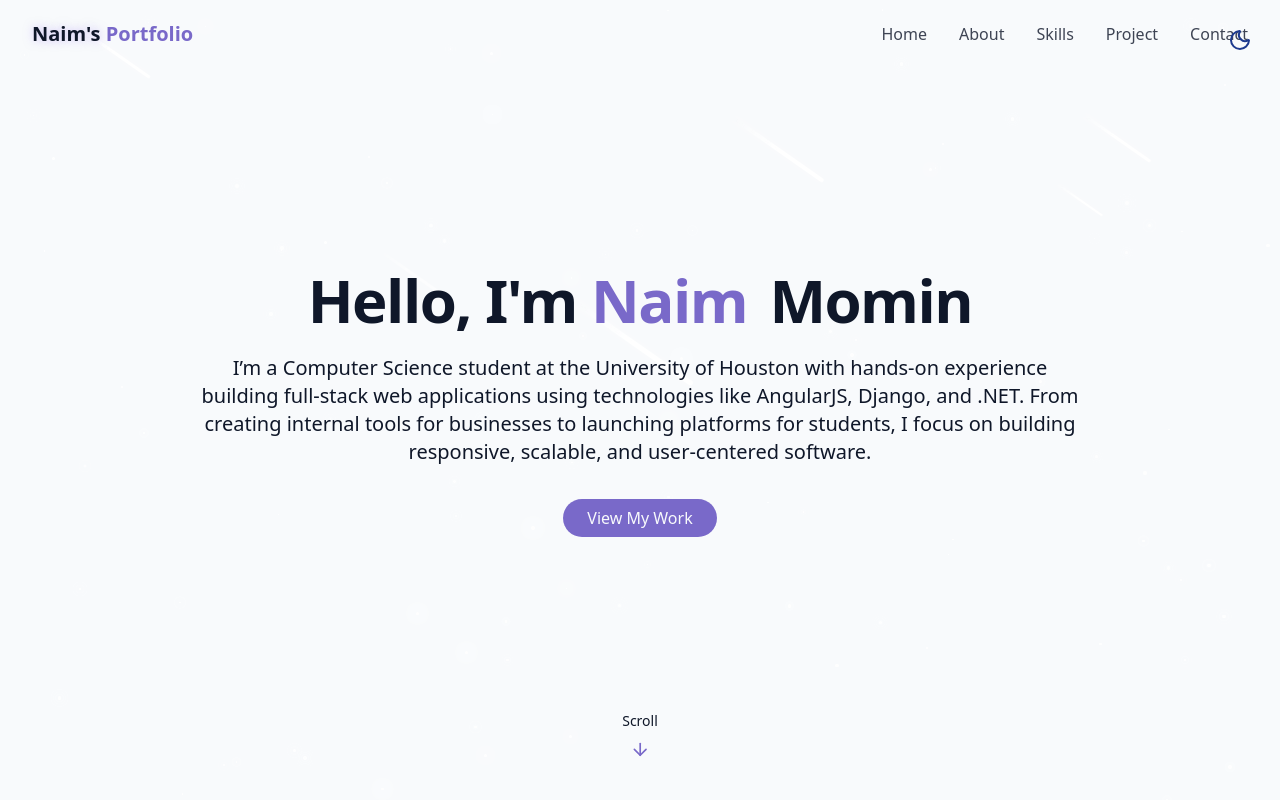
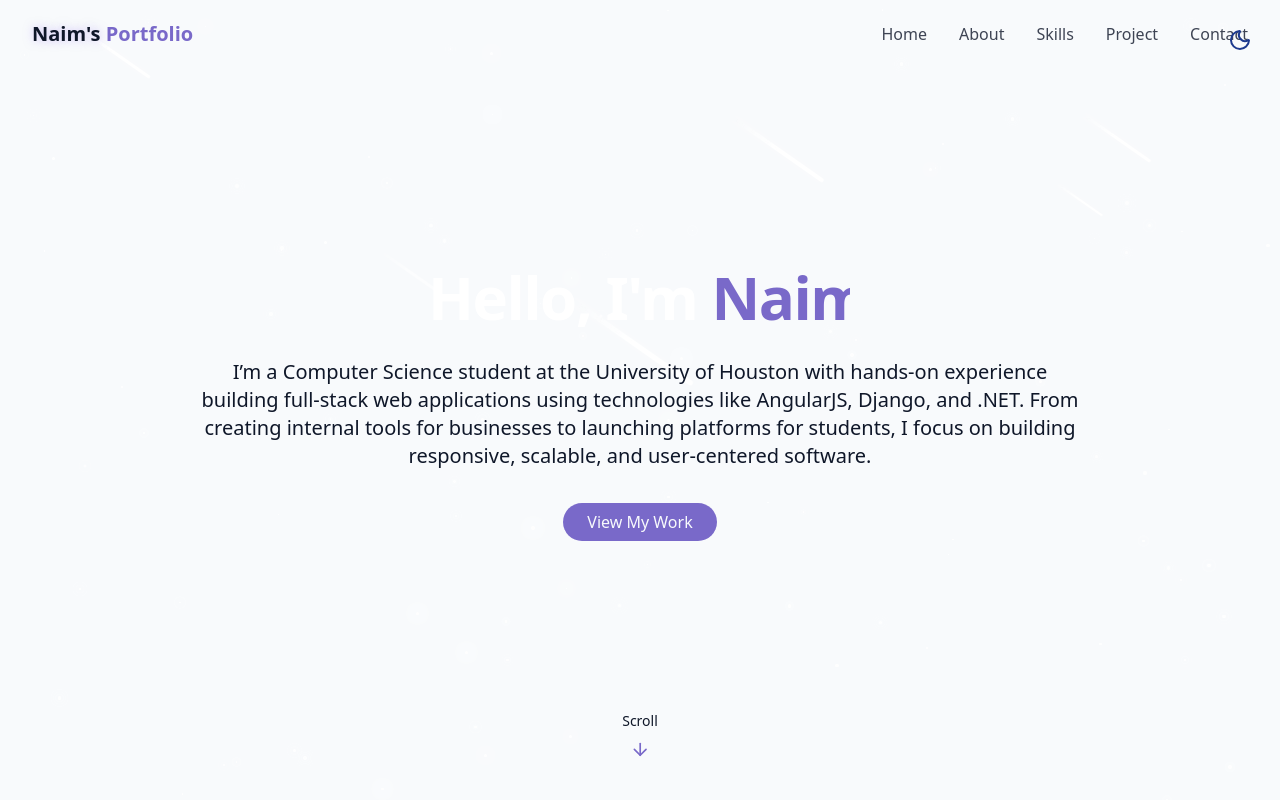
Before and after one commit to Mominnaim/NaimsReactPortfolio, a React (Vite) app: page / in a window 1280 px wide. Shown: the top 800 px of the page. Built offline with nearby package versions, Linux system fonts and the light colour scheme.

Commit message:
added typing animation and created fix navbar

```diff
--- a/src/components/HeroSection.jsx
+++ b/src/components/HeroSection.jsx
@@ -6,9 +6,9 @@ export const HeroSection = () => {
             <div className="conatiner max-w-4xl mx-auto text-center z-10">
                 <div className="space-y-6">
                     <h1 className="text-4xl md:text-6xl font-bold tracking-tight">
-                        <span className="opacity-0 animate-fade-in">Hello, I'm</span>
-                        <span className="text-primary opacity-0 animate-fade-in-delay-1"> Naim</span>
-                        <span className="text-gradient ml-2 opacity-0 animate-fade-in-delay-2"> Momin</span>
+                        <span className="animate-typing text-white">
+                            Hello, I'm <span className="text-primary">Naim</span> <span className="text-gradient">Momin</span>
+                        </span>
                     </h1>
                     <p className="text-lf md:text-xl text-muted-foreground max-2-2xl mx-auto opacity-0 animate-fade-in-delay-3">
                         I’m a Computer Science student at the University of Houston with hands-on experience building full-stack web applications using technologies like AngularJS, Django, and .NET. From creating internal tools for businesses to launching platforms for students,
--- a/src/components/Navbar.jsx
+++ b/src/components/Navbar.jsx
@@ -13,16 +13,28 @@ const NavItems = [
 export const NavBar = () => {
     const [isScrolled, setScrolled] = useState(false);
     const [isMenuOpen, setMenuOpen] = useState(false);
+    const [isVisible, setIsVisible] = useState(true);
+    const [lastScrollY, setLastScrollY] = useState(0);
+
     useEffect(() => {
-        const handleScroll = () =>{
-            setScrolled(window.screenY > 10)
-        }
+        const handleScroll = () => {
+            const currentScrollY = window.scrollY;
+
+            if (currentScrollY > lastScrollY && currentScrollY > 10) {
+                setIsVisible(false);
+            } else {
+                setIsVisible(true);
+            }
+
+            setLastScrollY(currentScrollY);
+        };
 
         window.addEventListener("scroll", handleScroll);
-        return () => window.removeEventListener("scroll", handleScroll)
-    }, []);
+        return () => window.removeEventListener("scroll", handleScroll);
+    }, [lastScrollY]);
     return (
-        <nav className={cn("fixed w-full z-40 transition-all duration-300",
+        <nav className={cn("fixed top-0 w-full z-40 transition-all duration-300",
+            isVisible ? "translate-y-0" : "-translate-y-full",
             isScrolled ? "py-3 bg-background/80 backdrop-blur-md shadow-xs" : "py-5"
         )}>
             <div className="container flex items-center justify-between">
@@ -55,8 +67,10 @@ export const NavBar = () => {
                 )}>
                     <div className="flex flex-col space-y-8 text-xl">
                         {NavItems.map((item, key) => (
-                            <a key={key} href={item.href}  className="text-foreground/80 hover:text-primary transition-colors duration-300"
-                            onClick={" "}>
+                            <a key={key}
+                                href={item.href}
+                                className="text-foreground/80 hover:text-primary transition-colors duration-300"
+                                onClick={() => setMenuOpen(false)}>
                                 {item.name}
                             </a>
                         ))}
--- a/src/index.css
+++ b/src/index.css
@@ -102,6 +102,41 @@
   }
 }
 
+@layer utilities {
+  @keyframes typewriter {
+    0% {
+      width: 0ch;
+    }
+    50% {
+      width: 19ch; /* Number of characters */
+    }
+    60% {
+      width: 19ch; /* Pause before deleting */
+    }
+    100% {
+      width: 0ch;
+    }
+  }
+
+  @keyframes blink {
+    0%, 100% {
+      border-color: transparent;
+    }
+    50% {
+      border-color: white;
+    }
+  }
+
+  .animate-typing {
+    width: 0%;
+    white-space: nowrap;
+    overflow: hidden;
+    border-right: 2px solid white;
+    display: inline-block;
+    animation: typewriter 5s steps(20) infinite, blink 0.8s step-end infinite;
+  }
+}
+
 @utility container {
   margin-inline: auto;
   padding-inline: 2rem;
```
